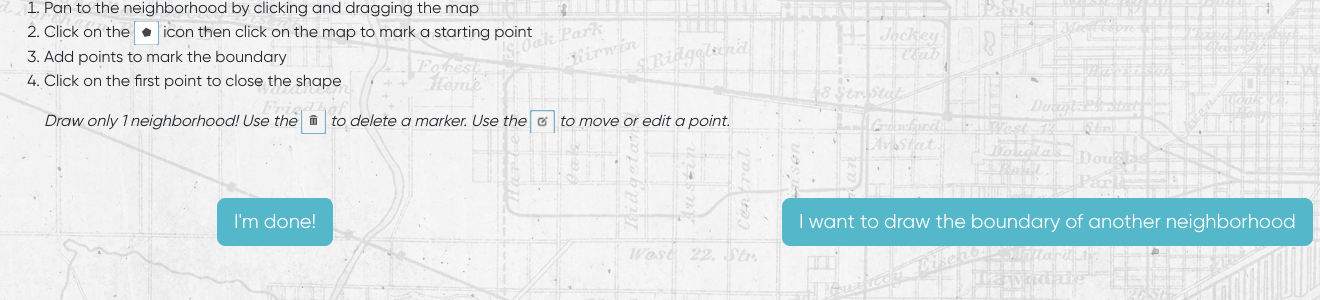
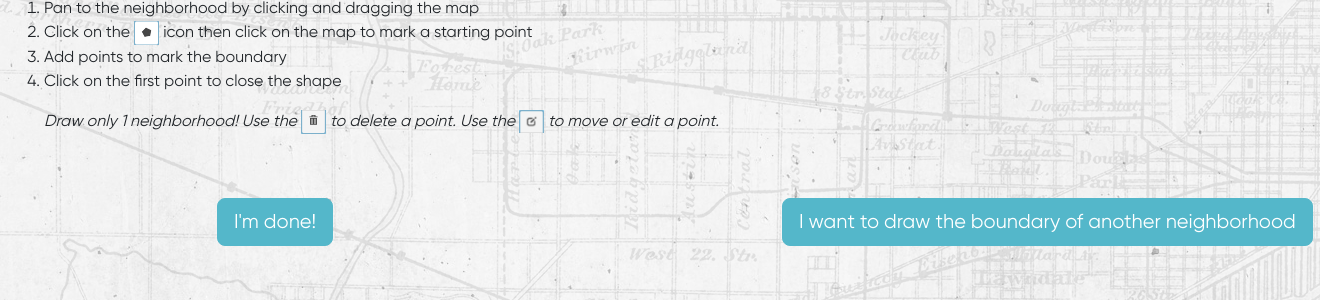
Before and after one commit to divij-sinha/neighbourhood-mapping, a Flask app: template app/templates/form_page_draw.html in a window 1320 px wide. Shown: the part 620-920 px from the top of the page. Run offline with Flask 3, Linux system fonts and the light colour scheme; the template is opened without the code that fills it: values that come from a table or form of the project are taken from there, others are empty.

Commit message:
Update form_page_draw.html

```diff
--- a/app/templates/form_page_draw.html
+++ b/app/templates/form_page_draw.html
@@ -87,7 +87,7 @@
   <p class="fst-italic">
     Draw only 1 neighborhood! Use the
     <img src="/static/delete_icon.png" alt="trash" width="25" /> to delete a
-    marker. Use the
+    point. Use the
     <img src="/static/edit_icon.png" alt="pencil" width="25" /> to move or edit a point.
   </p>
 </div>
```
